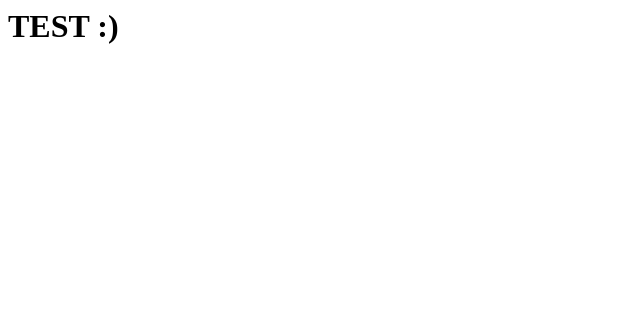
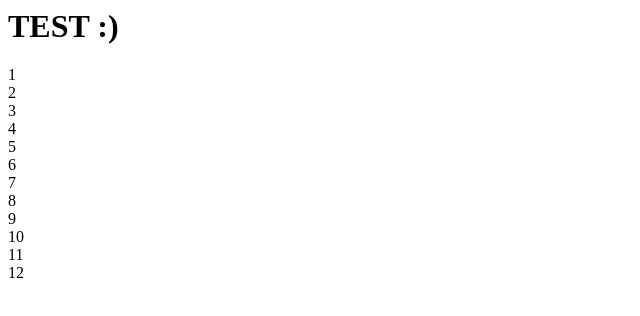
Before and after one commit to pkacper0/Gierka, a plain HTML site: page index.html in a window 1280 px wide. Shown: the whole page, without its empty margins (0-640 px from the left). Drawn offline with Linux system fonts and the light colour scheme.

Commit message:
Zrobiłem 12 kard w postaci divów

```diff
--- a/index.html
+++ b/index.html
@@ -1 +1,14 @@
 <h1>TEST :)</h1>
+
+<div id="card1" class="card">1</div>
+<div id="card2" class="card">2</div>
+<div id="card3" class="card">3</div>
+<div id="card4" class="card">4</div>
+<div id="card5" class="card">5</div>
+<div id="card6" class="card">6</div>
+<div id="card7" class="card">7</div>
+<div id="card8" class="card">8</div>
+<div id="card9" class="card">9</div>
+<div id="card10" class="card">10</div>
+<div id="card11" class="card">11</div>
+<div id="card12" class="card">12</div>
```
